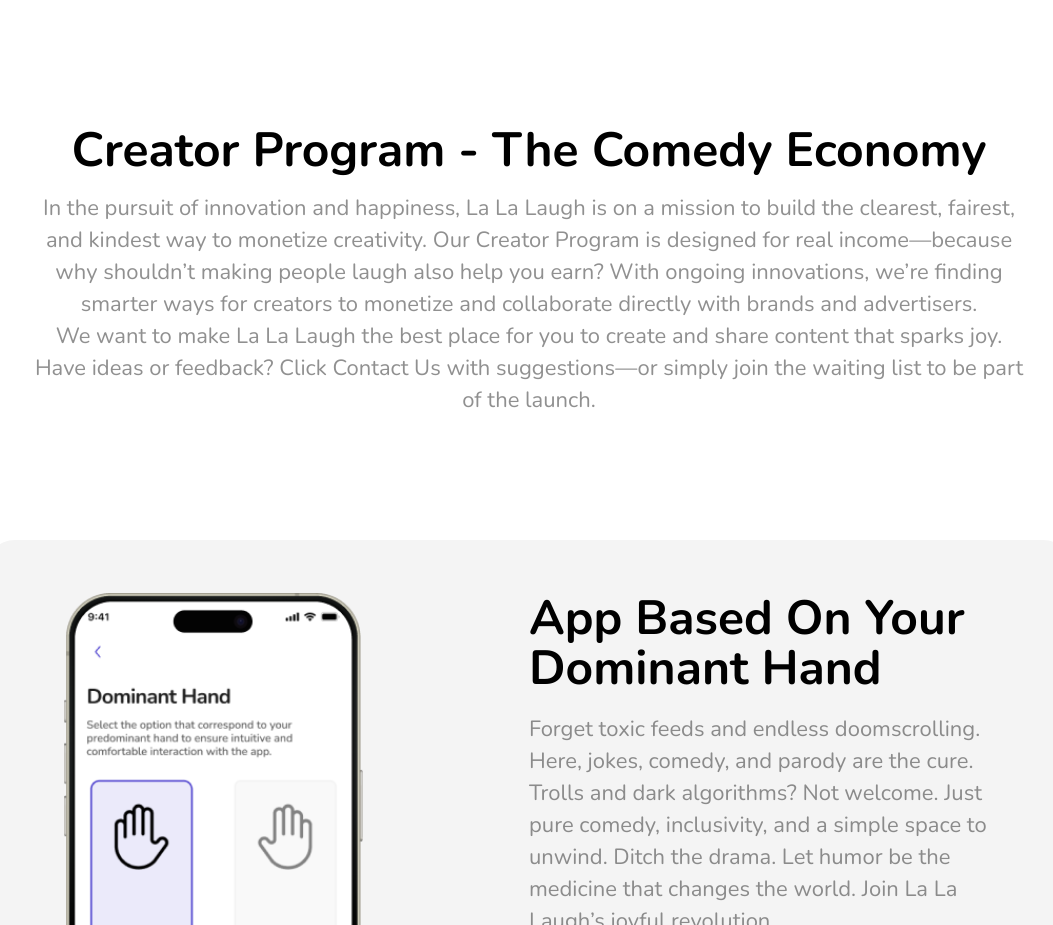
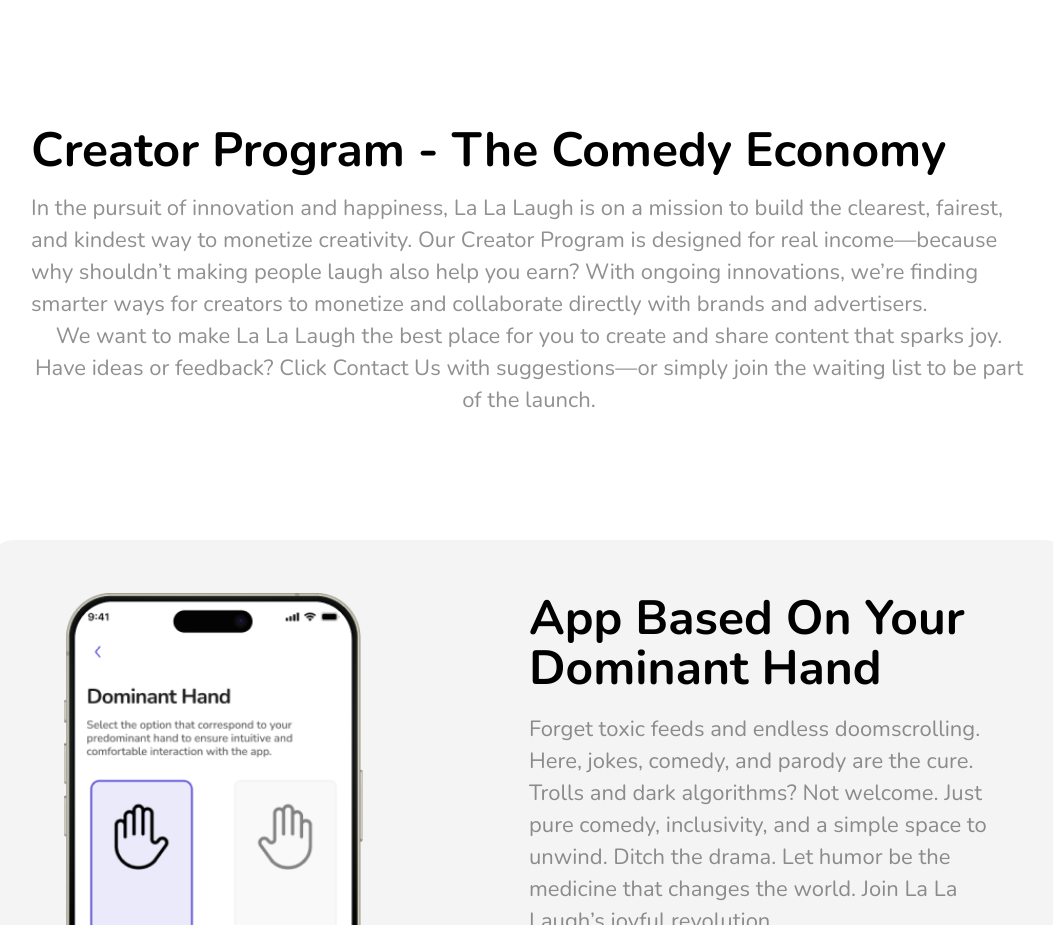
Before and after one commit to Scaleup-Pak/Landing-page-template, a React (Vite) app: page / in a window 1280 px wide. Shown: the part 1300-2225 px from the top of the page, without its empty margins (111-1164 px from the left). Built offline with nearby package versions, Linux system fonts and the light colour scheme.

Commit message:
fix: Align text to the left in Creators component header and paragraph

```diff
--- a/src/components/Creators.tsx
+++ b/src/components/Creators.tsx
@@ -11,13 +11,13 @@
               <div className=" ">
                 <h4
                   style={{ fontFamily: "Nunito, sans-serif" }}
-                  className="text-center mb-[17px]  text-[28px] sm:text-[32px] md:text-[38px] lg:text-[44px] xl:text-[48px] 2xl:text-[50px] leading-tight md:leading-[50px] font-sans font-bold "
+                  className="text-left mb-[17px]  text-[28px] sm:text-[32px] md:text-[38px] lg:text-[44px] xl:text-[48px] 2xl:text-[50px] leading-tight md:leading-[50px] font-sans font-bold "
                 >
                   Creator Program - The Comedy Economy{" "}
                 </h4>
                 <p
                   style={{ fontFamily: "Nunito, sans-serif" }}
-                  className="text-center text-[#22222280]    sm:text-lg md:text-xl lg:text-[22px]    leading-relaxed md:leading-8"
+                  className="text-left text-[#22222280]    sm:text-lg md:text-xl lg:text-[22px]    leading-relaxed md:leading-8"
                 >
                   In the pursuit of innovation and happiness, La La Laugh is on
                   a mission to build the clearest, fairest, and kindest way to
```
